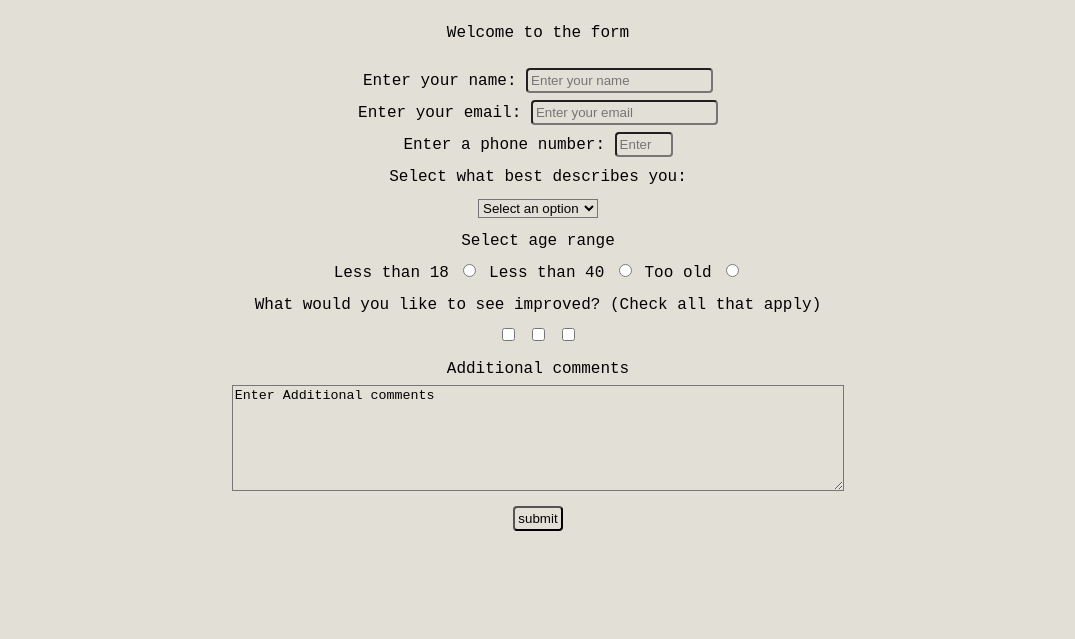
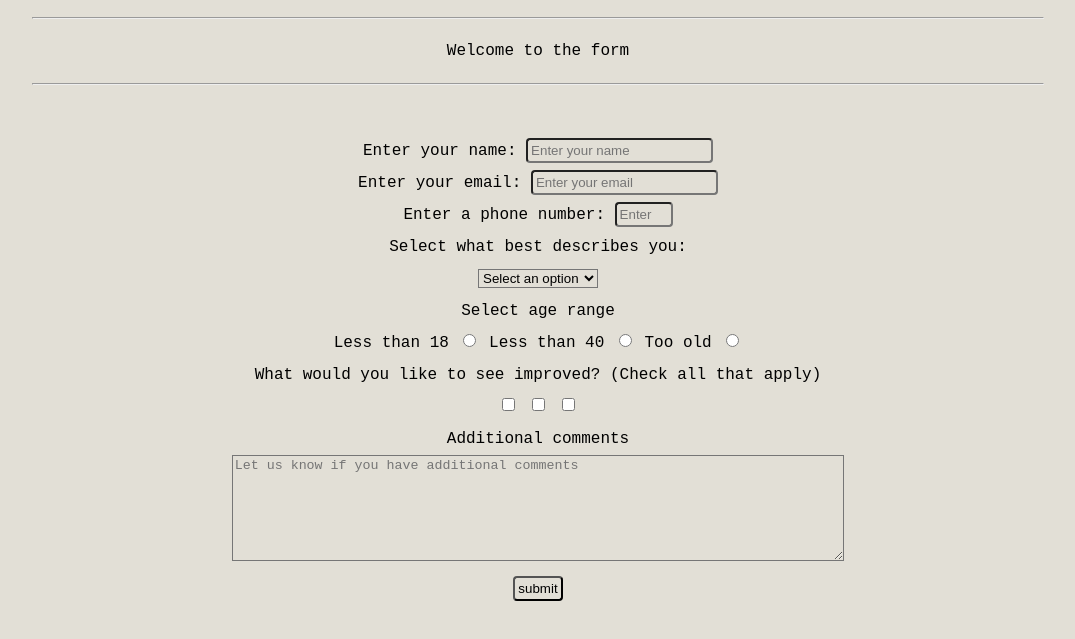
Before and after one commit to Apiyo4/MicroverseTrialOne, a plain HTML site: page HTML Project/index.html in a window 1280 px wide. Shown: the part 55-694 px from the top of the page, without its empty margins (102-1177 px from the left). Drawn offline with Linux system fonts and the light colour scheme.

Commit message:
Added a placeholder

```diff
--- a/HTML Project/index.html
+++ b/HTML Project/index.html
@@ -7,9 +7,9 @@
     <body>
         <section id="main">
             <h1 id="title">Survey Form</h1>
-
+            <hr/>
             <p id="description">Welcome to the form</p>
-
+            <hr/>
             <form action="" id="survey-form">
                 <label id='name-label'>Enter your name:
                 <input type="text" id="name" placeholder="Enter your name">
@@ -46,7 +46,7 @@
                 <input type='checkbox' value='Challenges'/>
 
                 <label>Additional comments</label>
-                <textarea >Enter Additional comments</textarea>
+                <textarea placeholder="Let us know if you have additional comments"></textarea>
                <br/>
                 <input type='button' id='submit' value= 'submit' />
 
--- a/HTML Project/styles.css
+++ b/HTML Project/styles.css
@@ -9,6 +9,10 @@ body{
     margin: 0 auto;
     text-align: center;
     line-height: 2em;
+}
+
+form{
+    margin-top: 50px;
 }
 
 label{
```
